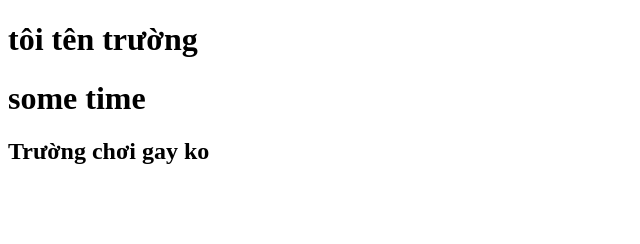
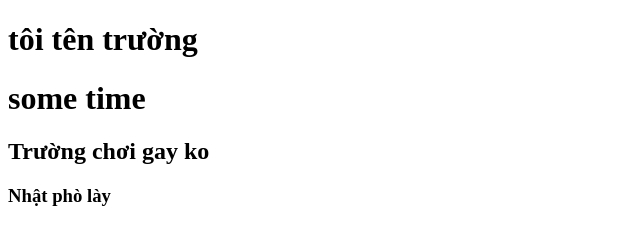
Before and after one commit to DSub23243/dongpho, a plain HTML site: page index.html in a window 1280 px wide. Shown: the whole page, without its empty margins (0-640 px from the left). Drawn offline with Linux system fonts and the light colour scheme.

Commit message:
testt lan bai

```diff
--- a/index.html
+++ b/index.html
@@ -12,5 +12,6 @@
     </div>
     <h1>some time</h1>
     <h2>Trường chơi gay ko </h2>
+    <h3>Nhật phò lày</h3>
 </body>
 </html>
```
